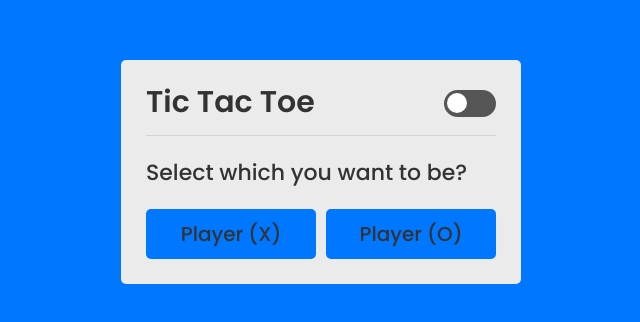
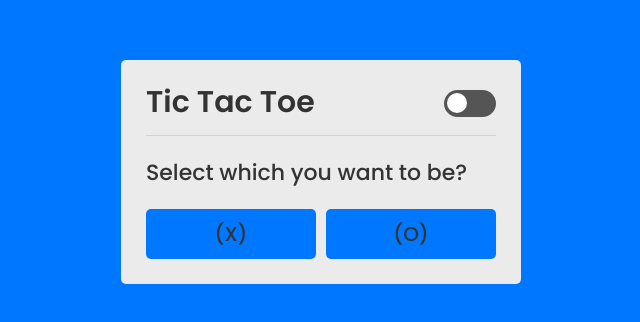
Before and after one commit to spidroid3810/tic-tac-toe.io, a plain HTML site: page index.html in a window 1280 px wide. Shown: the part 228-550 px from the top of the page, without its empty margins (319-959 px from the left). Drawn offline with Linux system fonts and the light colour scheme.

Commit message:
Add files via upload

```diff
--- a/index.html
+++ b/index.html
@@ -16,8 +16,8 @@
     <div class="content">
       <div class="title">Select which you want to be?</div>
       <div class="options">
-        <button class="playerX">Player (X)</button>
-        <button class="playerO">Player (O)</button>
+        <button class="playerX">(X)</button>
+        <button class="playerO">(O)</button>
       </div>
      </div>
   </div>
```
